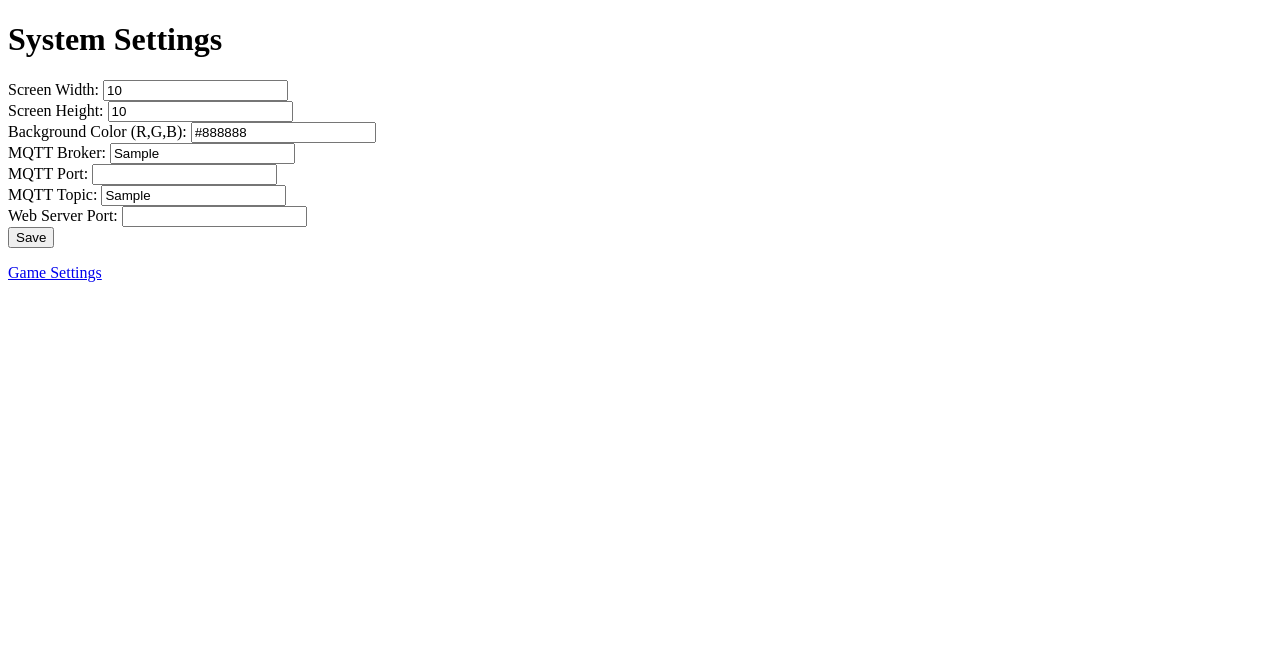
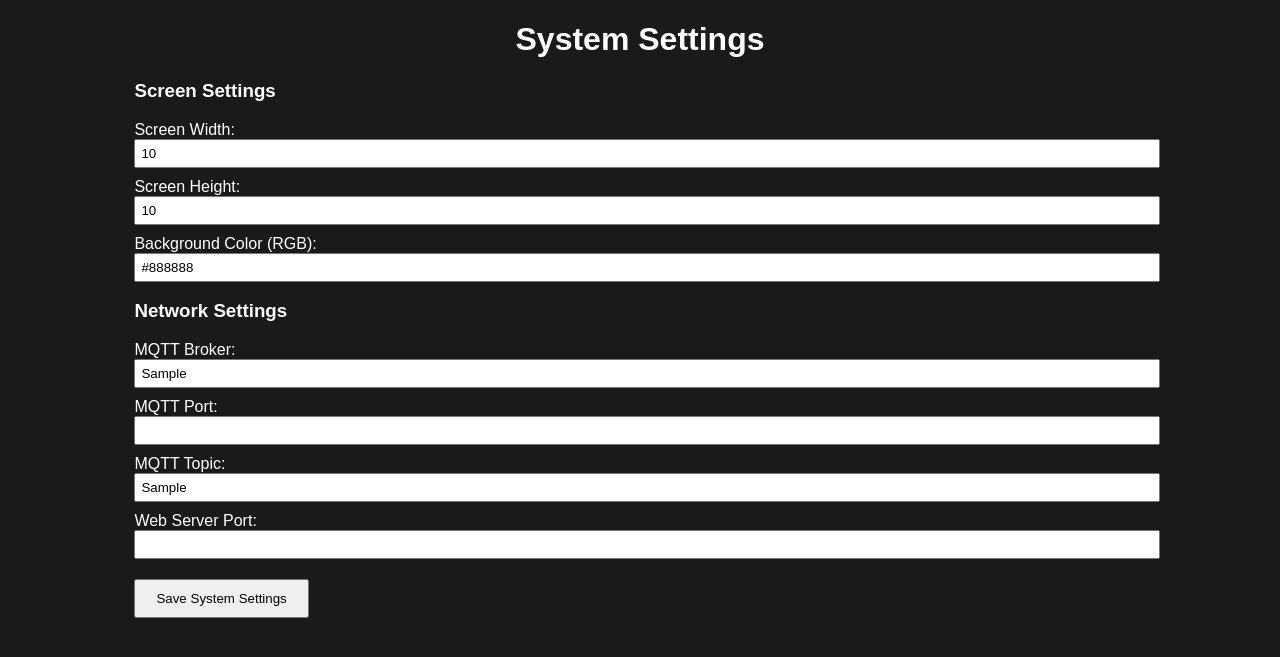
Before and after one commit to iceman23e/bubble-hockey-2, a Flask app: template templates/system_settings.html in a window 1280 px wide. Shown: the top 657 px of the page. Run offline with Flask 2, Linux system fonts and the light colour scheme; the template is opened without the code that fills it: most values are stand-ins (such as "Sample title", 1, 10 or a date in 2020).

Commit message:
Update system_settings.html

```diff
--- a/templates/system_settings.html
+++ b/templates/system_settings.html
@@ -1,34 +1,53 @@
+<!-- templates/system_settings.html -->
+
 <!DOCTYPE html>
 <html>
 <head>
     <title>System Settings</title>
+    <style>
+        /* Add your styles here to enhance the page */
+        body { font-family: Arial, sans-serif; background-color: #1a1a1a; color: #fff; }
+        .container { width: 80%; margin: 0 auto; }
+        h1 { text-align: center; }
+        form { margin-top: 20px; }
+        label { display: block; margin-top: 10px; }
+        input[type="text"], input[type="number"], select { width: 100%; padding: 5px; }
+        button { padding: 10px 20px; margin-top: 20px; }
+        .checkbox { display: inline-block; margin-right: 10px; }
+    </style>
 </head>
 <body>
+    <div class="container">
         <h1>System Settings</h1>
-    <form method="post">
+        <form method="POST">
+            <!-- Screen Settings -->
+            <h3>Screen Settings</h3>
             <label for="screen_width">Screen Width:</label>
-        <input type="number" name="screen_width" value="{{ settings['screen_width'] }}"><br>
+            <input type="number" name="screen_width" value="{{ settings['screen_width'] }}">
 
             <label for="screen_height">Screen Height:</label>
-        <input type="number" name="screen_height" value="{{ settings['screen_height'] }}"><br>
+            <input type="number" name="screen_height" value="{{ settings['screen_height'] }}">
 
-        <label for="bg_color">Background Color (R,G,B):</label>
-        <input type="text" name="bg_color" value="{{ settings['bg_color'] }}"><br>
+            <label for="bg_color">Background Color (RGB):</label>
+            <input type="text" name="bg_color" value="{{ settings['bg_color'] }}">
 
+            <!-- Network Settings -->
+            <h3>Network Settings</h3>
             <label for="mqtt_broker">MQTT Broker:</label>
-        <input type="text" name="mqtt_broker" value="{{ settings['mqtt_broker'] }}"><br>
+            <input type="text" name="mqtt_broker" value="{{ settings['mqtt_broker'] }}">
 
             <label for="mqtt_port">MQTT Port:</label>
-        <input type="number" name="mqtt_port" value="{{ settings['mqtt_port'] }}"><br>
+            <input type="number" name="mqtt_port" value="{{ settings['mqtt_port'] }}">
 
             <label for="mqtt_topic">MQTT Topic:</label>
-        <input type="text" name="mqtt_topic" value="{{ settings['mqtt_topic'] }}"><br>
+            <input type="text" name="mqtt_topic" value="{{ settings['mqtt_topic'] }}">
 
             <label for="web_server_port">Web Server Port:</label>
-        <input type="number" name="web_server_port" value="{{ settings['web_server_port'] }}"><br>
+            <input type="number" name="web_server_port" value="{{ settings['web_server_port'] }}">
 
-        <input type="submit" value="Save">
+            <!-- Submit Button -->
+            <button type="submit">Save System Settings</button>
         </form>
-    <p><a href="{{ url_for('settings') }}">Game Settings</a></p>
+    </div>
 </body>
 </html>
```
Lines whose indentation alone changed are shown as unchanged.
